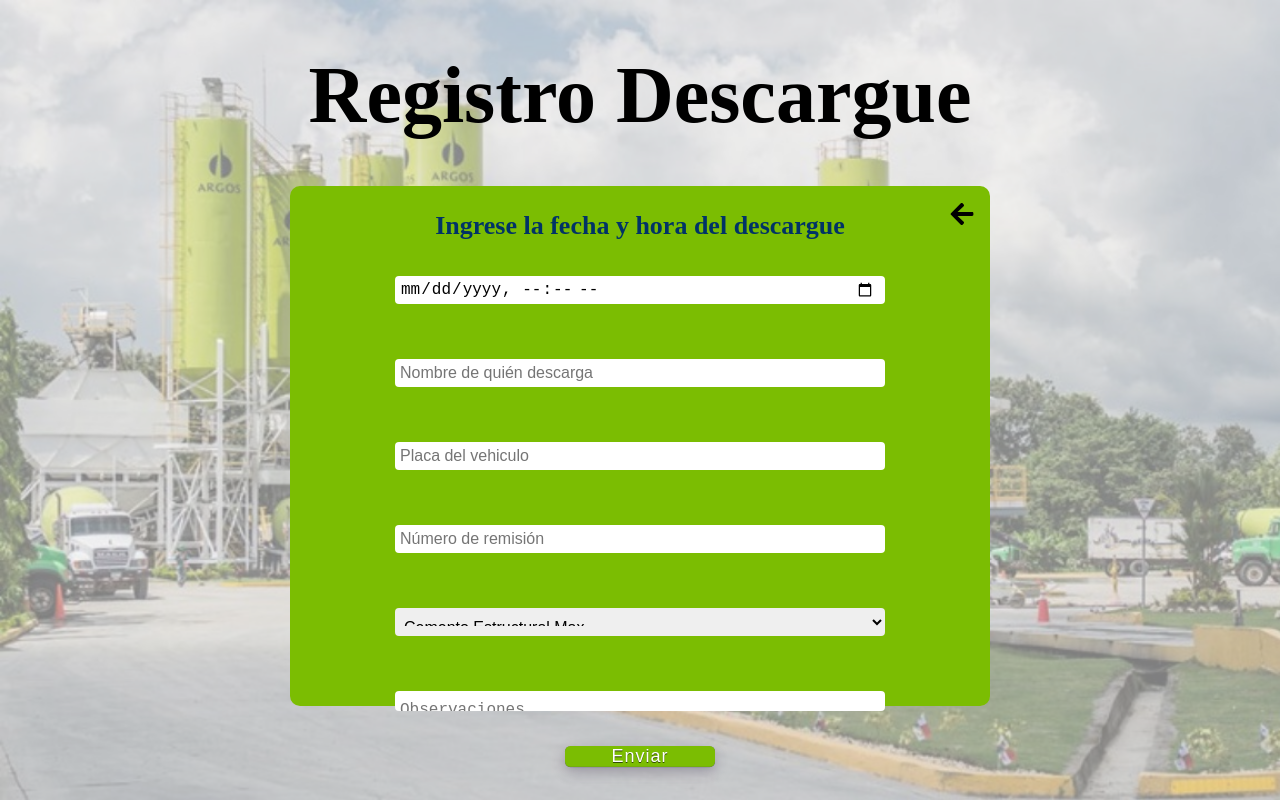
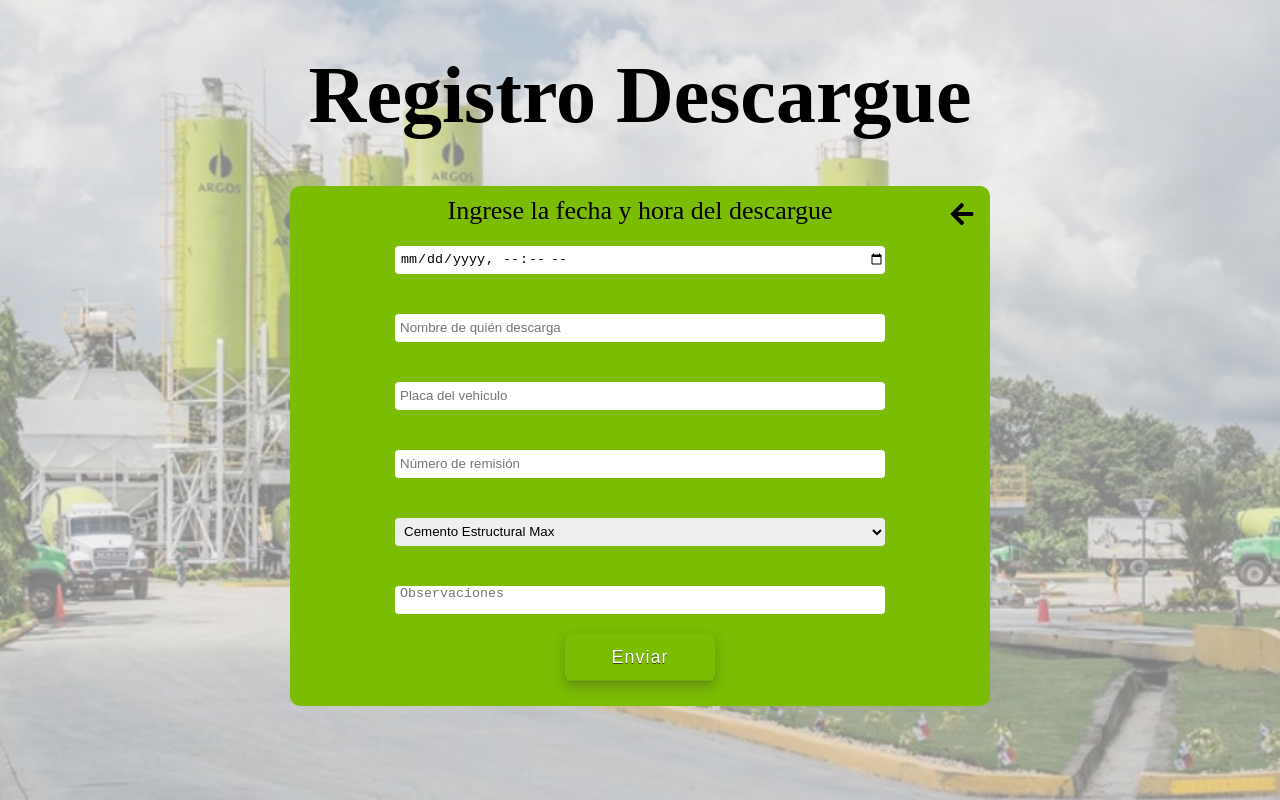
Before and after one commit to BrayanGiraldo25/ProyectoArgos, a React (Vite) app: page /registroDescargue in a window 1280 px wide. Built offline with nearby package versions, Linux system fonts and the light colour scheme.

Commit message:
Corrección del bug en los formularios.

```diff
--- a/src/pages/FormularioAditivos.css
+++ b/src/pages/FormularioAditivos.css
@@ -25,18 +25,18 @@
     margin-bottom: 20px;
   }
 
-  form {
+  /* form {
     display: flex;
     flex-direction: column;
     gap: 15px;
-  }
+  } */
 
-  label {
+  /* label {
     font-weight: bold;
     color: #003366;
-  }
+  } */
 
-  input,
+  /* input,
   select,
   textarea {
     padding: 10px;
@@ -44,7 +44,7 @@
     border-radius: 8px;
     font-size: 1rem;
     width: 100%;
-  }
+  } */
 
   textarea {
     resize: none;
--- a/src/pages/RegistroDescargue.css
+++ b/src/pages/RegistroDescargue.css
@@ -13,7 +13,7 @@ section h1{
     color: black;
 }
 
-section form{
+.seccion_registro_descargue form{
     position: relative;
     width: 700px;
     height: 520px;
--- a/src/pages/RegistroDescargue.jsx
+++ b/src/pages/RegistroDescargue.jsx
@@ -13,7 +13,7 @@ function RegistroDescargue() {
   const [getobservacionesDescargue, setobservacionesDescargue] = useState("");
 
   return (
-    <section>
+    <section className="seccion_registro_descargue">
       <Inventario />
       <h1>Registro Descargue</h1>
       <form action="">
```
